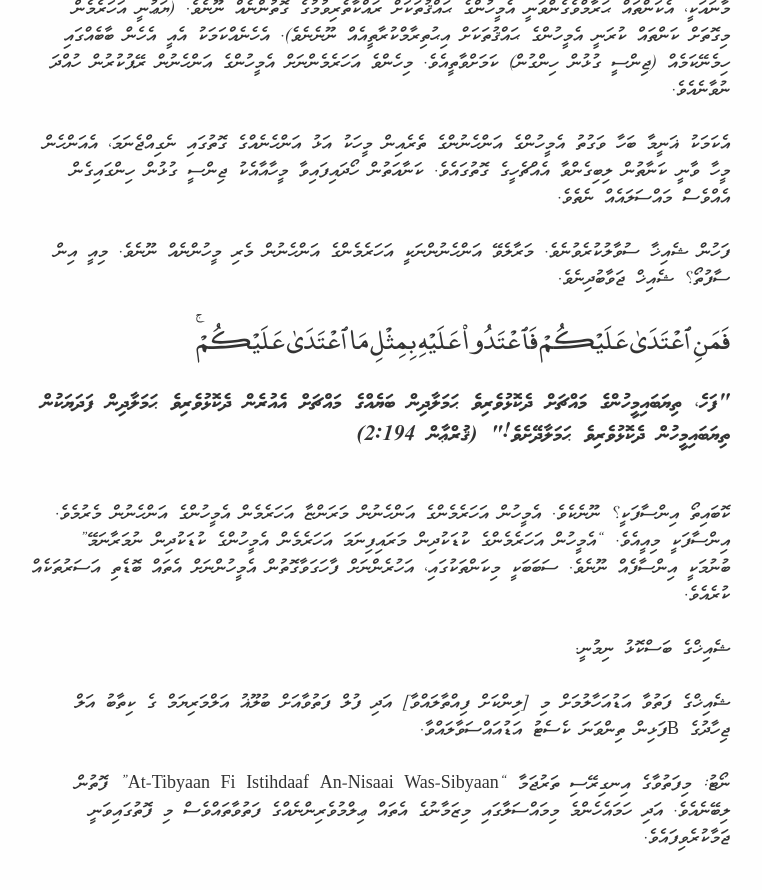
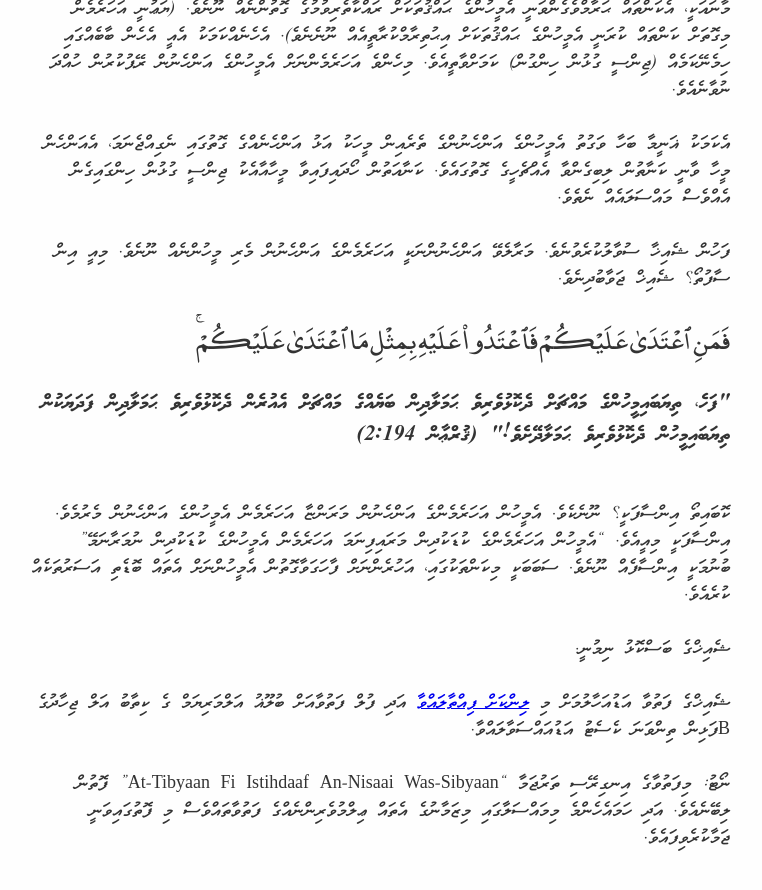
Before and after one commit to holhuashi/holhuashi, a Jekyll site: the page built from _posts/2018-05-08-uthaymeen-fatwa.md, in a window 1280 px wide and 900 px high, scrolled down 1836 px. Shown: the top 890 px of the window, without its empty margins (260-1022 px from the left). Built offline with Jekyll 4.4.1, drawn with Linux system fonts in a browser that asks for light colours; part of the change alters nothing that is shown.

```diff
--- a/_posts/2018-05-08-uthaymeen-fatwa.md
+++ b/_posts/2018-05-08-uthaymeen-fatwa.md
@@ -48,6 +48,6 @@ date: 2018-05-08
 <br/><br/>
 ޝެއިޚްގެ ބަސްކޮޅު ނިމުނީ.
 <br/><br/>
-ޝެއިޚްގެ ފަތުވާ އަޑުއަހާލުމަށް މި [ލިންކަށް ފިއްތާލައްވާ] އަދި ފުލް ފަތުވާއަށް ބުލޫޣު އަލްމަރިޔަމް ގެ ކިތާބު އަލް ޖިހާދުގެ  Bފަޅިން ތިންވަނަ ކެސެޓު އަޑުއައްސަވާލައްވާ.
+ޝެއިޚްގެ ފަތުވާ އަޑުއަހާލުމަށް މި [ލިންކަށް ފިއްތާލައްވާ](https://youtu.be/ZNAj_2ntdB8) އަދި ފުލް ފަތުވާއަށް ބުލޫޣު އަލްމަރިޔަމް ގެ ކިތާބު އަލް ޖިހާދުގެ  Bފަޅިން ތިންވަނަ ކެސެޓު އަޑުއައްސަވާލައްވާ.
 <br/><br/>
 ނޯޓު: މިފަތުވާގެ އިނގިރޭސި ތަރުޖަމާ “At-Tibyaan Fi Istihdaaf An-Nisaai Was-Sibyaan” ފޮތުން ލިބޭނެއެވެ. އަދި ހަމައެހެންމެ މިމައްސަލާގައި މިޒަމާނުގެ އެތައް ޢިލްމުވެރިންނެއްގެ ފަތުވާތައްވެސް މި ފޮތުގައިވަނީ ޖަމާކުރެވިފައެވެ.
```
